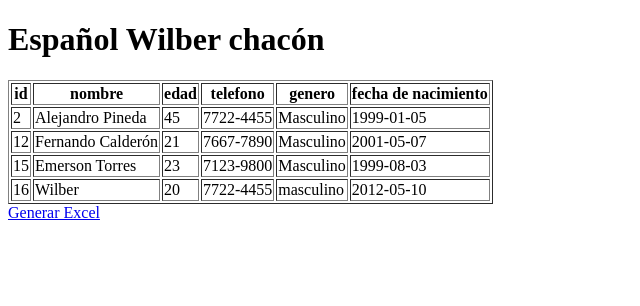
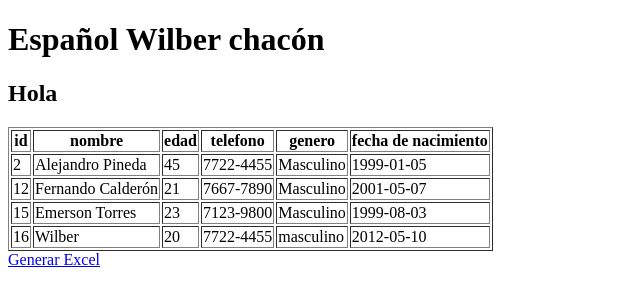
Before and after one commit to wilber-chacon/ramas, a PHP site: page / in a window 1280 px wide. Shown: the top 306 px of the page, without its empty margins (0-640 px from the left). Run offline with PHP 8.4, Linux system fonts and the light colour scheme; data comes from the database, SQL or seed files in the repository.

Commit message:
Tercer commit

```diff
--- a/index.php
+++ b/index.php
@@ -9,6 +9,7 @@
 </head>
 <body>
     <h1>Español Wilber chacón</h1>
+    <h2>Hola</h2>
 
 <table border="1">
     <tr>
```
